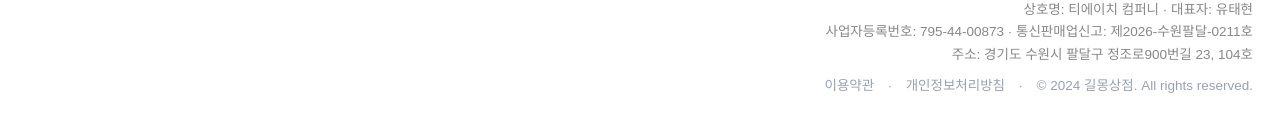
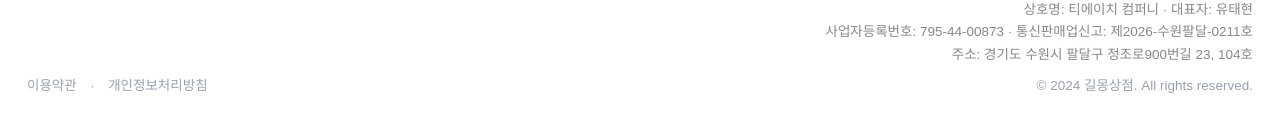
Before and after one commit to rorhkdcns/gillmong, a Next.js app: page /charge in a window 1280 px wide. Shown: the part 1301-1433 px from the top of the page. Built offline with nearby package versions, Linux system fonts and the light colour scheme; no server answers.

Commit message:
design: 푸터 링크 좌측 · 저작권 우측 정렬

```diff
--- a/src/components/SiteFooter.tsx
+++ b/src/components/SiteFooter.tsx
@@ -13,13 +13,14 @@ export default function SiteFooter() {
           <span>상호명: 티에이치 컴퍼니 · 대표자: 유태현</span>
           <span>사업자등록번호: 795-44-00873 · 통신판매업신고: 제2026-수원팔달-0211호</span>
           <span>주소: 경기도 수원시 팔달구 정조로900번길 23, 104호</span>
-          <p className="mt-2 flex items-center gap-3 text-gray-400 md:justify-end">
-            <a href="/terms"   className="hover:underline">이용약관</a>
-            <span>·</span>
-            <a href="/privacy" className="hover:underline">개인정보처리방침</a>
-            <span>·</span>
+          <div className="mt-2 flex items-center justify-between text-gray-400">
+            <div className="flex items-center gap-3">
+              <a href="/terms"   className="hover:underline">이용약관</a>
+              <span>·</span>
+              <a href="/privacy" className="hover:underline">개인정보처리방침</a>
+            </div>
             <span>© 2024 길몽상점. All rights reserved.</span>
-          </p>
+          </div>
         </div>
 
       </div>
```
